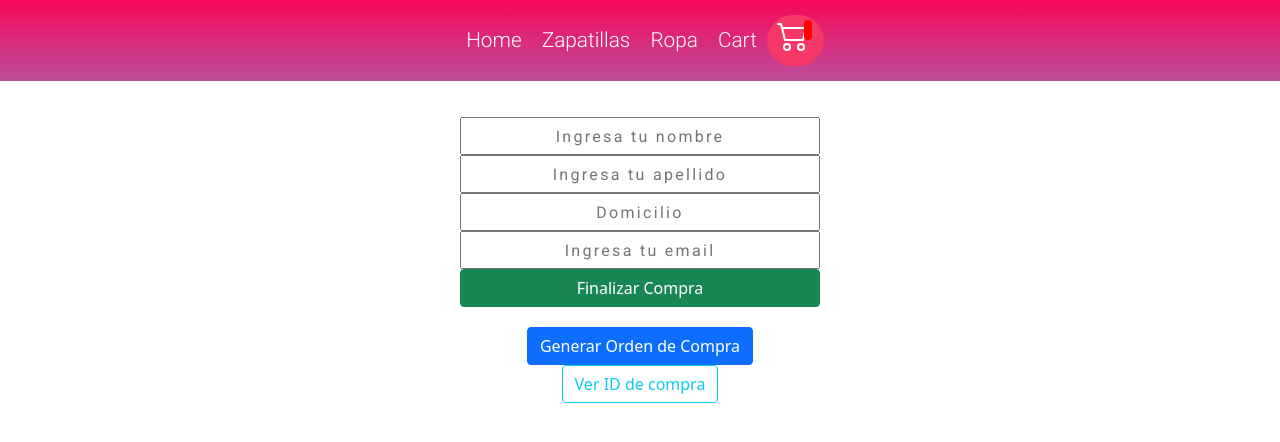
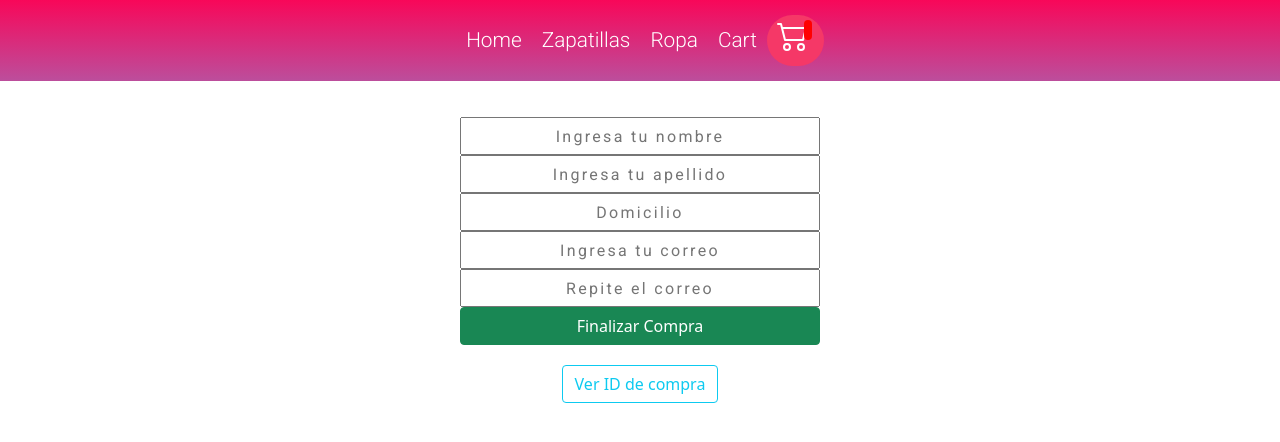
Before and after one commit to IvanOtta/e-ecommerceReact, a React (Create React App) app: page /Comprar in a window 1280 px wide. Shown: the top 442 px of the page. Built offline with nearby package versions, Linux system fonts and the light colour scheme.

Commit message:
actualizado

```diff
--- a/src/App.jsx
+++ b/src/App.jsx
@@ -15,6 +15,7 @@ function App() {
         <div className="App">
           <NavBar />
           <Routes>
+
             <Route path="/" element={<ItemListContainer />} />
             <Route path="/categoria/:id" element={<ItemListContainer />} />
             <Route path="/detalle/:id" element={<ItemDetailContainer />} />
--- a/src/componentes/Cart.jsx
+++ b/src/componentes/Cart.jsx
@@ -3,13 +3,11 @@ import { useCartContext } from "../Context/cartContext";
 import {BsFillTrashFill} from 'react-icons/bs'
 import {RiArrowGoBackFill} from 'react-icons/ri'
 import {CgDanger} from 'react-icons/cg'
-import { addDoc, collection, documentId, getDocs, getFirestore, query, where, writeBatch } from "firebase/firestore";
-import { useState } from "react";
 import "../css/cart.css";
 import 'bootstrap/dist/css/bootstrap.min.css';
 
 export default function Cart() {
-  const { cartList, clearCart, clearItem, precioTotal } = useCartContext();
+  const { cartList, clearCart, clearItem, precioTotal, aumentarCantidad } = useCartContext();
 
   return (
     <div className="cart-container">
@@ -23,6 +21,7 @@ export default function Cart() {
             <p> {product.name} </p>
             <p> Precio: ${product.price} </p>
             <p> Cantidad: {product.cant} </p>
+            <span onClick={() => aumentarCantidad }> + </span>
                <span onClick={() => clearItem(product.id)} > <BsFillTrashFill className="trash"/> </span>
           </li>
          ))}
--- a/src/componentes/Form.js
+++ b/src/componentes/Form.js
@@ -11,21 +11,21 @@ const { clearCart, cartList } = useCartContext()
 const [purchaseId, setId] = useState('')
 
 async function generateOrder() {
-    const orden = {}
-    orden.buyer = { name : data.name, email: data.email, address : data.address}
+    const order = {}
+    order.buyer = { name : data.name, email: data.email, address : data.address}
 
-    orden.items = cartList.map(cartItem  => {
+    order.items = cartList.map(cartItem  => {
       const id = cartItem.id
-      const nombre = cartItem.name
+      const nameBuyer = cartItem.name
 
-      return {id, nombre}
+      return {id, nameBuyer}
     })
     const db = getFirestore()
     const queryCollection = collection(db, 'orders')
-    addDoc(queryCollection, orden)
+    addDoc(queryCollection, order)
     .then((res) => setId(res.id))
     .finally(() => clearCart())
-    console.log(orden)
+    console.log(order)
 }
 
 
@@ -33,6 +33,7 @@ const [data, setData] = useState({
     name: '',
     lastName: '',
     email: '',
+    email2: '',
 })
 const handleInputChange = (e) => {
     setData({
@@ -50,6 +51,12 @@ function orderID() {
     id.innerHTML = "Orden de Compra: "  + purchaseId;
 }
 
+const [button, setButton] = useState(false)
+
+const buttons = () => {
+    setButton(true)
+}
+
     return(
         <div className='container-data'>
             <form className='form' onSubmit={sendData} >
@@ -57,12 +64,20 @@ function orderID() {
             <input type="text" autoComplete='off' name="name" onChange={handleInputChange} placeholder="Ingresa tu nombre" required/>
             <input type="text" autoComplete='off' name="lastName" onChange={handleInputChange}   placeholder="Ingresa tu apellido" required/>
             <input type="text" autoComplete='off' name='address' onChange={handleInputChange}  placeholder="Domicilio" required/>
-            <input type="email" autoComplete='off' name='email' onChange={handleInputChange} placeholder="Ingresa tu email" required/>
-            <input className='btn btn-success' type="submit" name='send' value='Finalizar Compra'/>
+            <input type="email" autoComplete='off' name='email' onChange={handleInputChange} placeholder="Ingresa tu correo" required/>
+            <input type="email" autoComplete='off' name='email2' onChange={handleInputChange} placeholder="Repite el correo" required/>
+            <input className='btn btn-success' type="submit" onClick= {buttons} name='send' value='Finalizar Compra'/>
             </form>
 
+            {/* {console.log(button)}     */}
 
-            <button className='btn btn-primary' onClick={generateOrder}> Generar Orden de Compra </button>
+        {button === true ?
+        <button className='btn btn-primary' onClick={generateOrder}> Generar Orden de Compra </button>
+        :
+        '' }
+
+
+
             <button className='btn btn-outline-info' onClick={orderID}>Ver ID de compra</button>
 
 
--- a/src/componentes/ItemDetail.jsx
+++ b/src/componentes/ItemDetail.jsx
@@ -1,6 +1,4 @@
 import ItemCount from "./ItemCount";
-import { Button, Card } from "react-bootstrap";
-import Item from "./Item";
 import { useState } from "react";
 import Navigator from "./Navigator";
 import { useCartContext } from "../Context/cartContext";
```
Also changed, not shown: src/data/data.json (deleted, +0 -22 lines).
